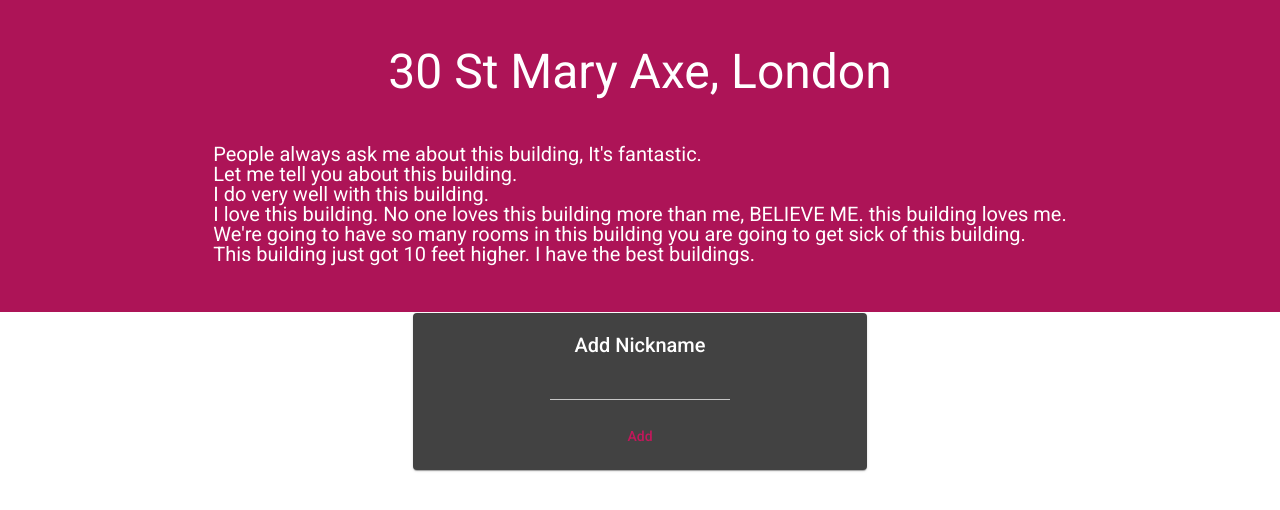
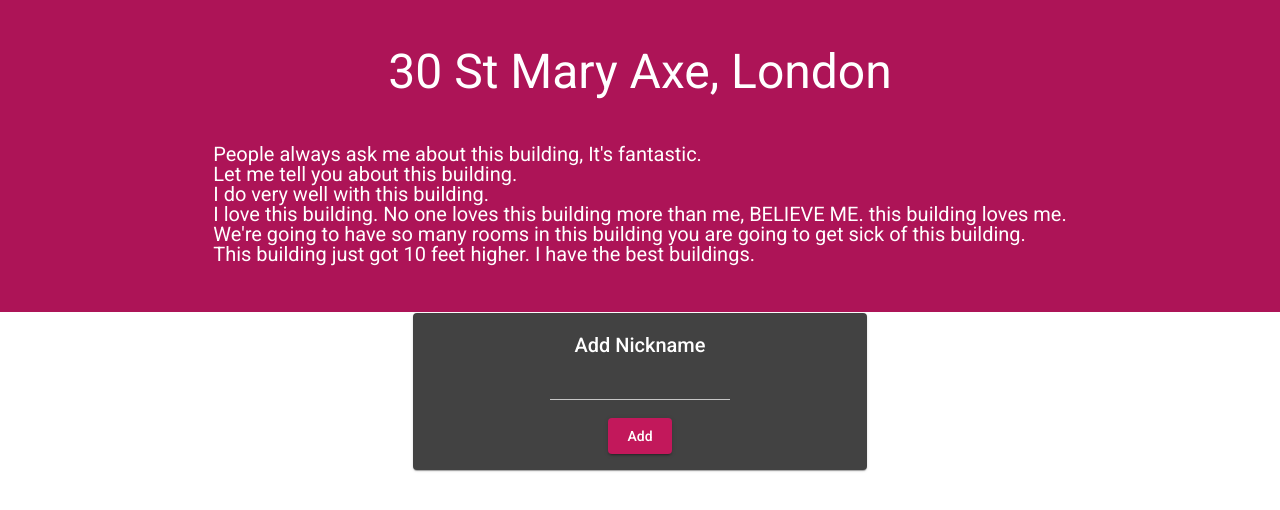
Before and after one commit to progvar/nickname-editor, an Angular app: page / in a window 1280 px wide. Shown: the top 510 px of the page. Built offline with nearby package versions, Linux system fonts and the light colour scheme.

Commit message:
feat: change button style

```diff
--- a/src/app/sections/nicknames/nicknames.component.html
+++ b/src/app/sections/nicknames/nicknames.component.html
@@ -8,7 +8,9 @@
                 <input matInput [formControl]="newNickname" />
             </mat-form-field>
         </form>
-        <button mat-button color="primary" (click)="addNickname(newNickname.value)">Add</button>
+        <button mat-raised-button type="submit" [disabled]="!newNickname.valid" color="primary" (click)="addNickname(newNickname.value)">
+            Add
+        </button>
     </mat-card-content>
 </mat-card>
 
```
